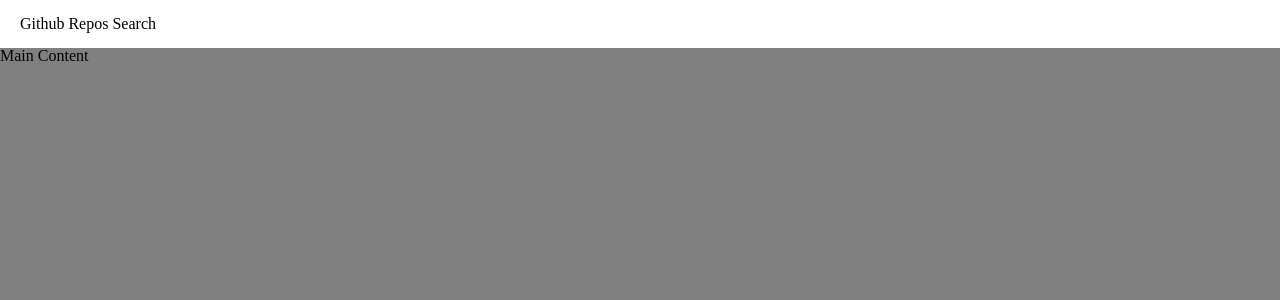
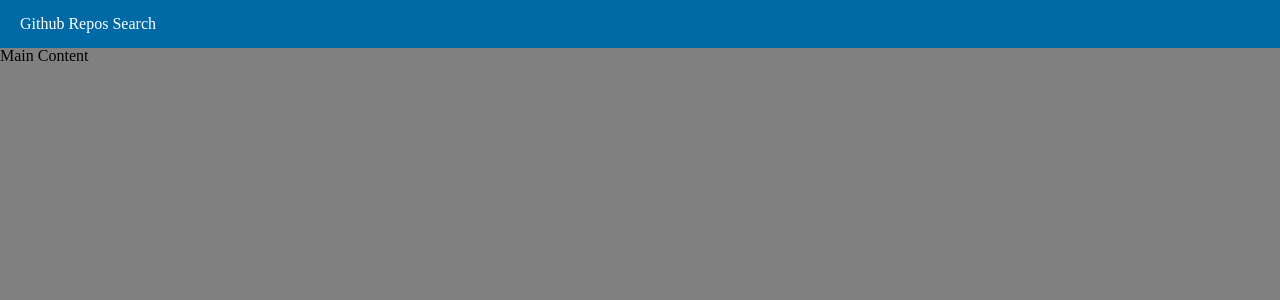
Before and after one commit to TimingJL/github-repos-search, a React (Create React App) app: page / in a window 1280 px wide. Shown: the top 300 px of the page. Built offline with nearby package versions, Linux system fonts and the light colour scheme.

Commit message:
[feature] styling nav bar

```diff
--- a/src/components/NavigationBar/index.tsx
+++ b/src/components/NavigationBar/index.tsx
@@ -8,6 +8,8 @@ const useStyles = makeStyles(() =>
 			display: 'flex',
 			alignItems: 'center',
 			padding: '0 20px',
+			background: '#016AA6',
+			color: 'white',
 		},
 		title: {
 			flexGrow: 1,
```
